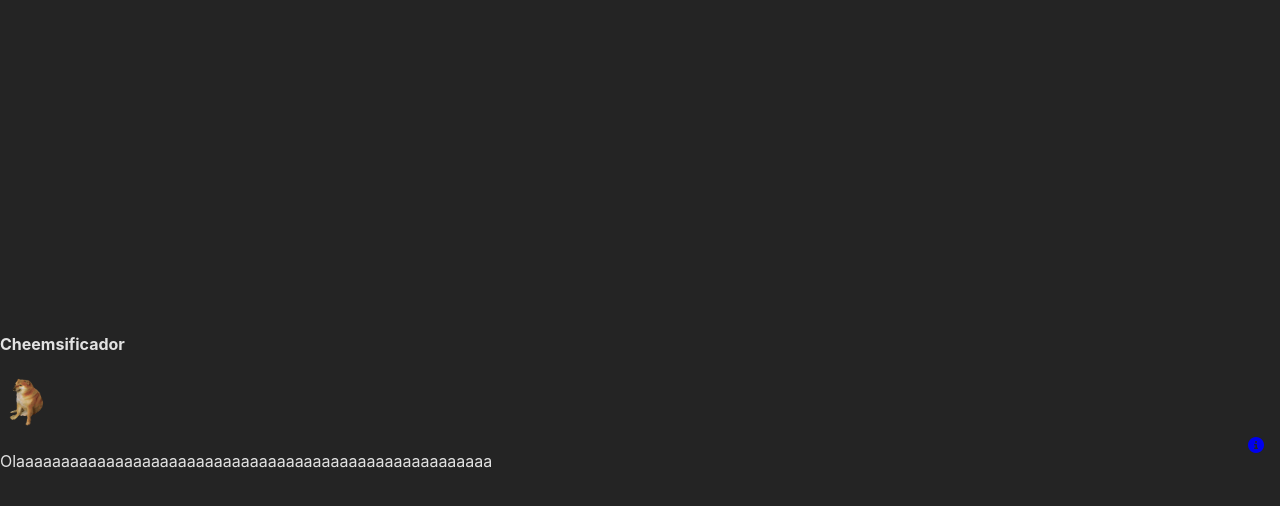
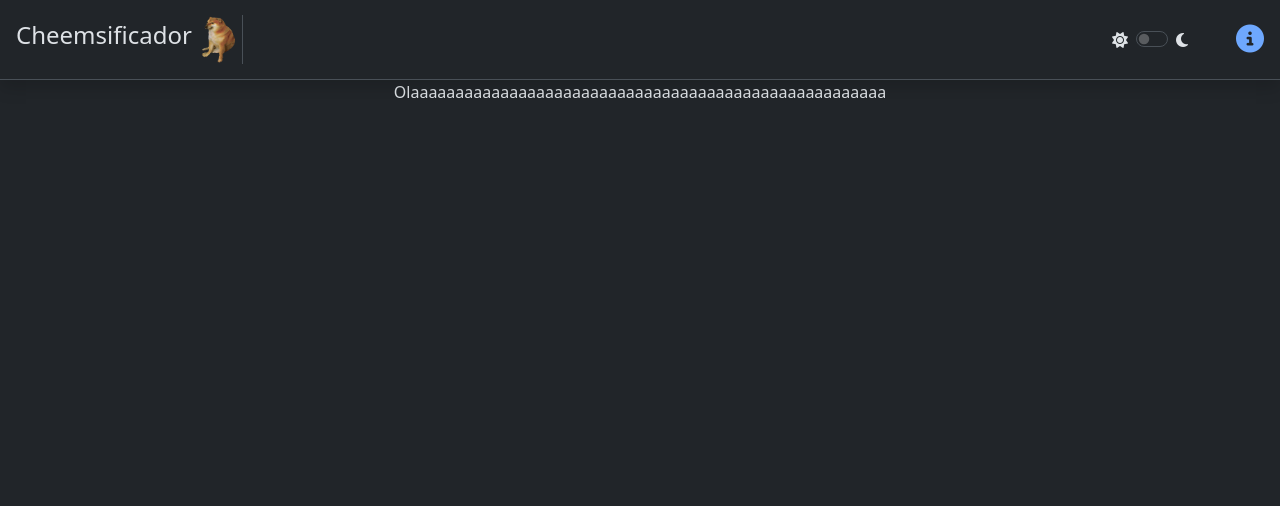
Before and after one commit to BlancoBv/Chemsificador-web, a React (Vite) app: page /about in a window 1280 px wide. Shown: the top 506 px of the page. Built offline with nearby package versions, Linux system fonts and the light colour scheme.

Commit message:
reinstalado bootstrap con soporte a modo obscuro

```diff
--- a/package.json
+++ b/package.json
@@ -11,6 +11,7 @@
   "dependencies": {
     "@fortawesome/fontawesome-free": "^6.4.0",
     "@react-spring/web": "^9.7.3",
+    "bootstrap": "^5.3.0",
     "react": "^18.2.0",
     "react-dom": "^18.2.0",
     "react-hotkeys-hook": "^4.3.8",
--- a/src/components/Header.jsx
+++ b/src/components/Header.jsx
@@ -15,9 +15,18 @@ function Header() {
         <img src={cheems} className="img-fluid" width="50px" />
       </div>
       {/* Links */}
-      <Link to="about" className="about-button">
-        <i class="fa-solid fa-circle-info fs-3" />
-      </Link>
+      <div className="about-button d-flex">
+        <div className="d-flex align-items-center me-5">
+          <i class="fa-solid fa-sun me-2" />
+          <div className="form-check  form-switch d-flex">
+            <input type="checkbox" className="form-check-input" role="switch" />
+          </div>
+          <i class="fa-solid fa-moon" />
+        </div>
+        <Link to="about">
+          <i class="fa-solid fa-circle-info fs-3" />
+        </Link>
+      </div>
     </div>
   );
 }
--- a/src/main.jsx
+++ b/src/main.jsx
@@ -2,9 +2,9 @@ import React from "react";
 import ReactDOM from "react-dom/client";
 import App from "./App";
 import "./index.css";
-/* import "bootstrap/dist/css/bootstrap.css";
+import "bootstrap/dist/css/bootstrap.css";
 import "bootstrap/dist/js/bootstrap.esm";
-import "bootstrap/dist/js/bootstrap.bundle"; */
+import "bootstrap/dist/js/bootstrap.bundle";
 import "@fortawesome/fontawesome-free/css/solid.css";
 import "@fortawesome/fontawesome-free/css/brands.css";
 import "@fortawesome/fontawesome-free/css/fontawesome.css";
```
Also changed, not shown: 1 other file (tests, documents, lock files or other folders).
